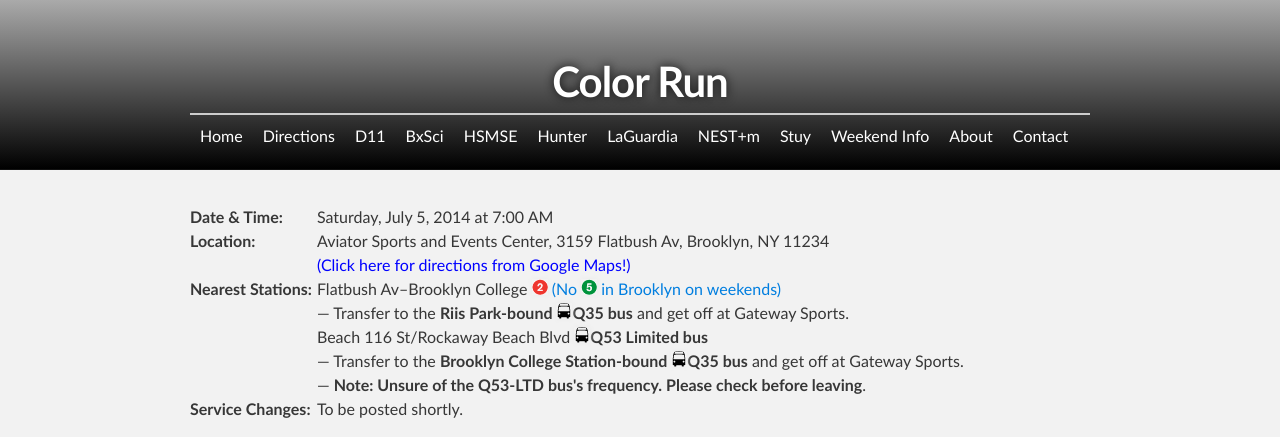
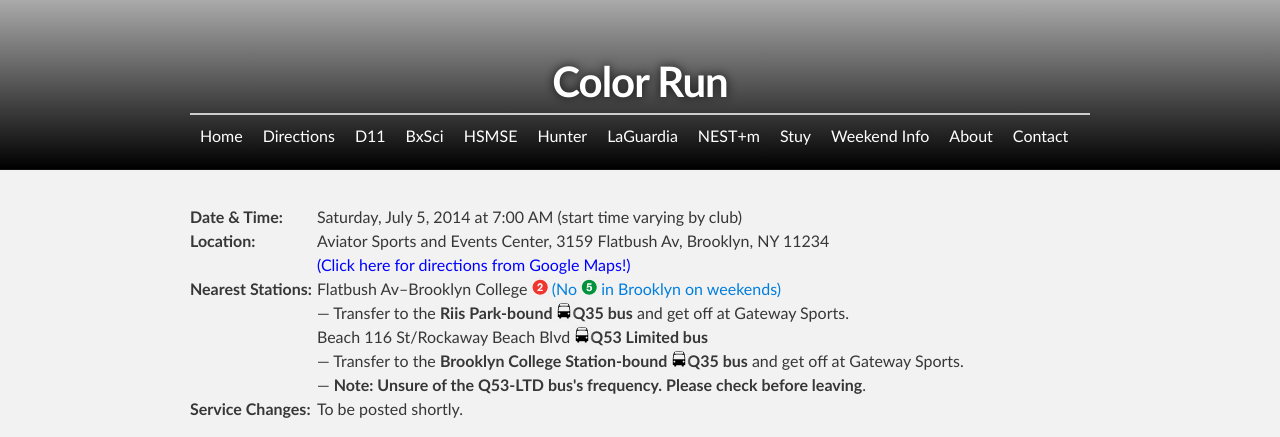
Before and after one commit to d11directions/d11directions.github.io, a Jekyll site: the page built from _posts/2014-07-05-Color_Run.html, in a window 1280 px wide, cut to the strip 0-437 px from the top of the page. Built offline with Jekyll 4.4.1, drawn with Linux system fonts in a browser that asks for light colours.

Commit message:
Update Color Run add Stuy

```diff
--- a/_posts/2014-07-05-Color_Run.html
+++ b/_posts/2014-07-05-Color_Run.html
@@ -1,9 +1,9 @@
 ---
 layout: direction
 title: Color Run
-for: Bronx Science Key Club
-tags: [bxsci]
-time: Saturday, July 5, 2014 at 7:00 AM
+for: Bronx Science &amp; Stuyvesant Key Club
+tags: [bxsci, stuy]
+time: Saturday, July 5, 2014 at 7:00 AM (start time varying by club)
 location: Aviator Sports and Events Center, 3159 Flatbush Av, Brooklyn, NY 11234
 nearest-stations:
     - Flatbush Av&ndash;Brooklyn College <img src="/img/2.png" alt="(2)"> <a href="/weekend_info/">(No <img src="/img/5.png" alt="(5)"> in Brooklyn on weekends)</a><br>&mdash; Transfer to the <strong>Riis Park-bound <img src="/img/bus.png">Q35 bus</strong> and get off at Gateway Sports.
--- a/stuy/index.html
+++ b/stuy/index.html
@@ -2,7 +2,7 @@
 layout: default
 title: Stuyvesant Key Club events
 ---
-{% assign lim = 0 %}
+{% assign lim = 1 %}
   {% if lim > 0 %}
   <h2>Directions to Upcoming Events:</h2>
   {% for tag in site.tags.stuy reversed limit: lim %}
```
Also changed, not shown: _layouts/direction.html (line endings or trailing spaces).
